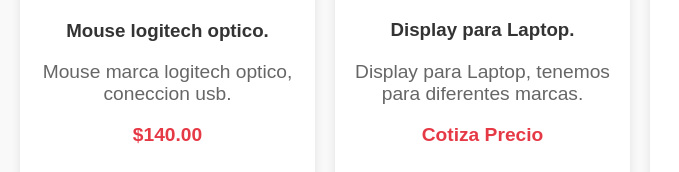
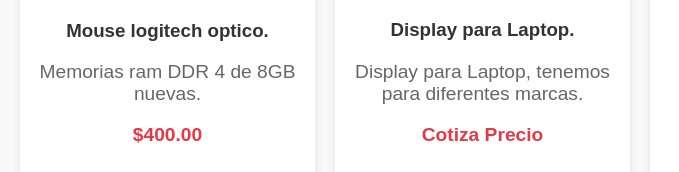
Before and after one commit to fer-80/fer-80catal., a plain HTML site: page refacciones_computadoras_nuevas.html in a window 1280 px wide. Shown: the part 610-782 px from the top of the page, 0-679 px from the left. Drawn offline with Linux system fonts and the light colour scheme.

Commit message:
Update refacciones_computadoras_nuevas.html

```diff
--- a/refacciones_computadoras_nuevas.html
+++ b/refacciones_computadoras_nuevas.html
@@ -25,8 +25,8 @@
         <div class="producto">
             <img src="img/memorias ram.webp" alt="Producto 1">
             <h3>Mouse logitech optico.</h3>
-            <p class="descripcion">Mouse marca logitech optico, coneccion usb.</p>
-            <p class="precio">$140.00</p>
+            <p class="descripcion">Memorias ram DDR 4 de 8GB nuevas.</p>
+            <p class="precio">$400.00</p>
             <a href="https://wa.me/525545718069" target="_blank"
                class="btn-whatsapp">
                 <i class="fab fa-whatsapp"></i> PEDIDOS
```
